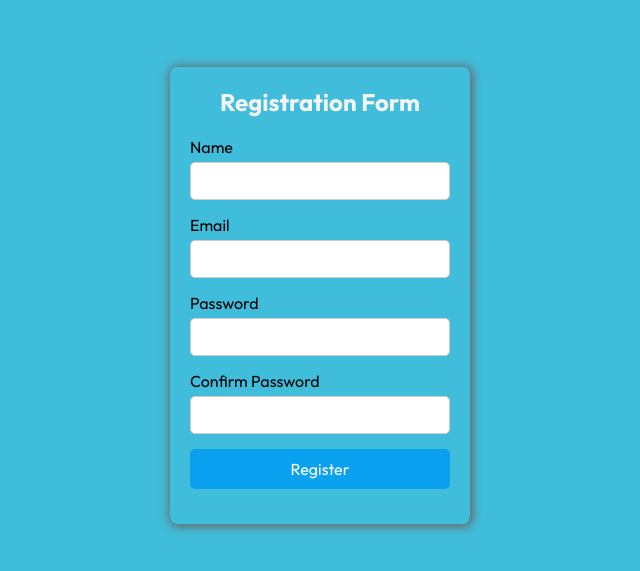
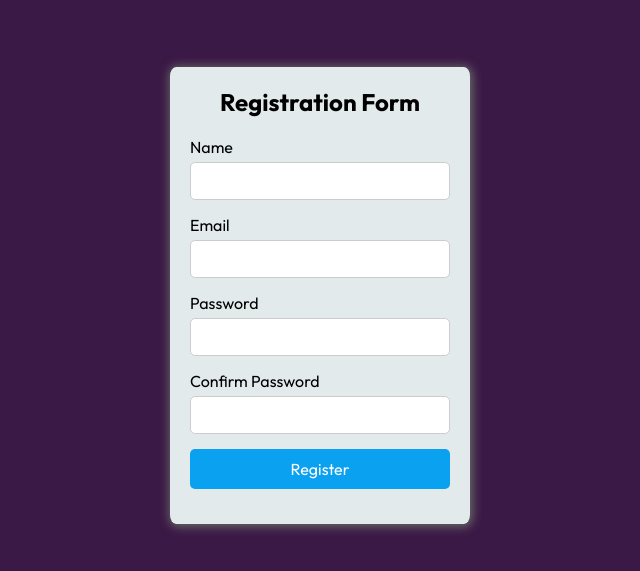
Before and after one commit to Shyamv685/signform, a plain HTML site: page index.html in a window 1280 px wide. Shown: the part 105-676 px from the top of the page, without its empty margins (320-960 px from the left). Drawn offline with Linux system fonts and the light colour scheme.

Commit message:
Update index.html

```diff
--- a/index.html
+++ b/index.html
@@ -19,7 +19,7 @@
 
 body {
     font-family: Arial, sans-serif;
-    background-color:#40bdda;
+    background-color:#3b1946;
 background-position: center;
 background-size: cover;
     display: flex;
@@ -32,12 +32,11 @@ background-size: cover;
 }
 
 .container {
-    background-color: white;
+    background-color: rgb(226, 234, 236);
     padding: 20px;
     border-radius: 10px;
     box-shadow: 0 0 10px rgba(0, 0, 0, 0.1);
     width: 300px;
-    background: transparent;
     border-radius:2%;
     box-shadow: 1px 1px 10px 2px rgb(103, 104, 104);
     border:none;
@@ -54,7 +53,7 @@ background-size: cover;
 h2 {
     text-align: center;
     margin-bottom: 20px;
-    color:whitesmoke;
+    color:black;
 }
 
 .input-group {
```
